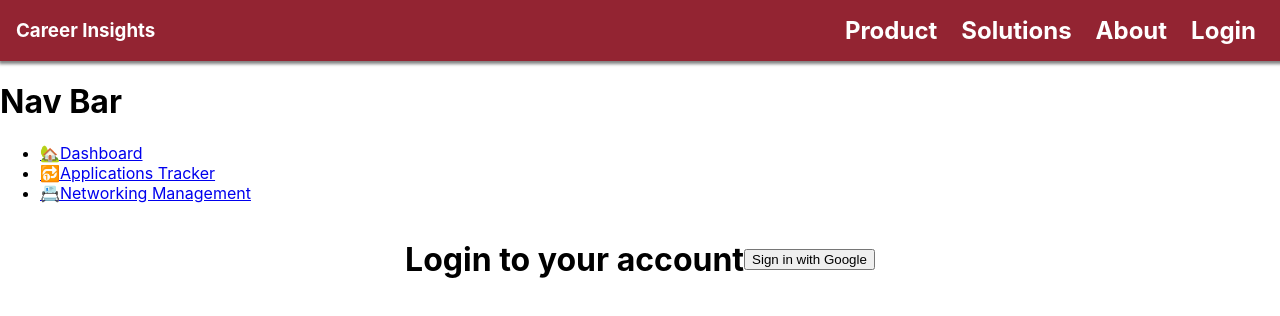
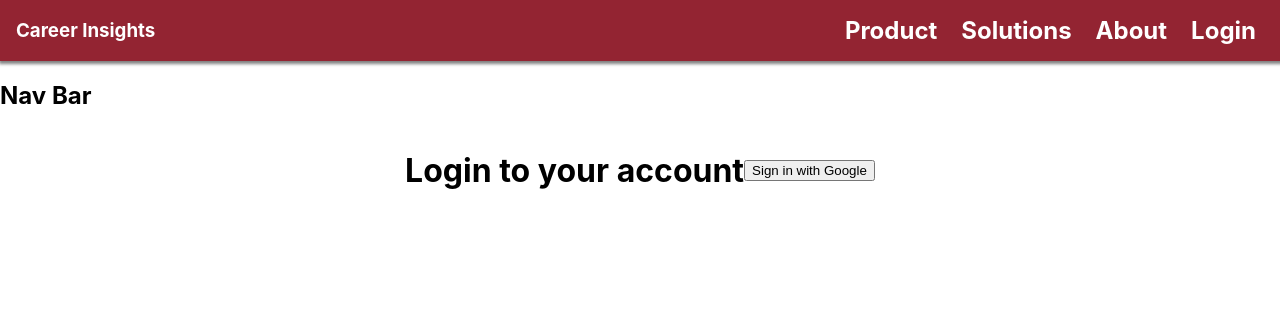
Before and after one commit to alba-molina-nyc/career-insights-official, a React (Create React App) app: page /login in a window 1280 px wide. Shown: the top 316 px of the page. Built offline with nearby package versions, Linux system fonts and the light colour scheme; no server answers.

Commit message:
wic set up navigation

```diff
--- a/src/App.js
+++ b/src/App.js
@@ -33,7 +33,7 @@ function App() {
   return (
     <>
       <Header user={user} />
-      <Nav />
+      <Nav user={user}/>
       <Switch>
         <Route exact path="/">
           <Home />
--- a/src/components/Header.js
+++ b/src/components/Header.js
@@ -14,13 +14,10 @@ const Header = (props) => {
                        props.user ?
                        <>
                        <li>Welcome, {props.user.displayName}</li>
+                       <li onClick={logOut}>Logout</li>
                        <li>
                            <img src= {props.user.photoURL}
                            alt={props.user.displayName} />
-                       </li>
-                       <li onClick={logOut}>Logout</li>
-                       <li>
-                           <Link to="/dashboard">Dashboard</Link>
                        </li>
                        </>
 
--- a/src/components/Nav.js
+++ b/src/components/Nav.js
@@ -1,12 +1,16 @@
 import { Link } from 'react-router-dom';
+import { StyledNav } from '../styles.js';
 
 const Nav = (props) => {
         return (
-            <>
+            <StyledNav>
             <h1>Nav Bar</h1>
                 <nav>
                    <ul>
-                        <li>
+                       {
+                           props.user ?
+                           <>
+                            <li>
                             <Link to="/dashboard">🏡Dashboard</Link>
                         </li>
                         <li>
@@ -15,9 +19,17 @@ const Nav = (props) => {
                         <li>
                             <Link to="/contacts">📇Networking Management</Link>
                         </li>
+                        </>
+                        :<>
+
+                           <Link to="/"></Link>
+                           </>
+                       }
+
                    </ul>
-                   </nav>
-   </>
+                </nav>
+                </StyledNav>
+
         );
     };
 
--- a/src/styles.js
+++ b/src/styles.js
@@ -38,3 +38,7 @@ display: flex;
 justify-content: center;
 align-items: center;
 `
+
+export const StyledNav = styled.nav`
+
+    `
```
